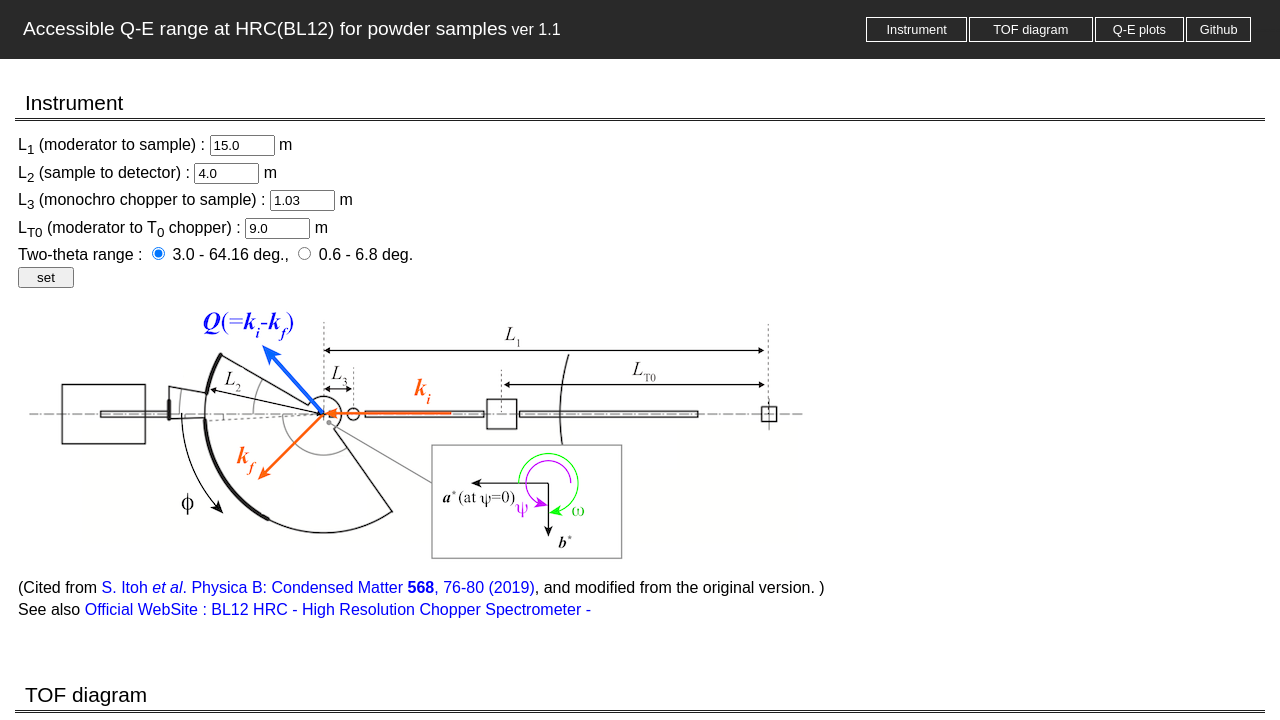
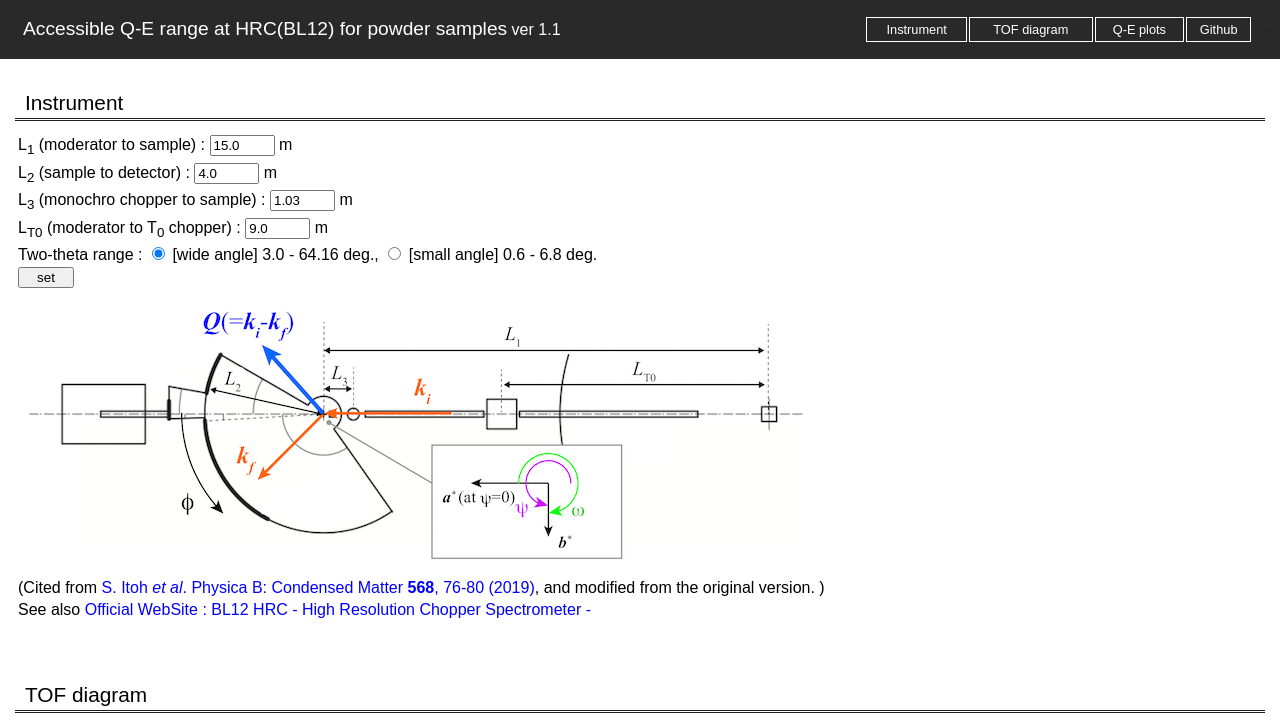
Before and after one commit to taro-nakajima/acccessible-qe-range-hrc-powder, a plain HTML site: page index.html in a window 1280 px wide. Shown: the top 720 px of the page. Drawn offline with Linux system fonts and the light colour scheme.

Commit message:
Update index.html

```diff
--- a/index.html
+++ b/index.html
@@ -42,7 +42,7 @@
             L<sub>3</sub> (monochro chopper to sample) : <input type="text" size="5" id="input_L3" value="1.03"> m <br />
             L<sub>T0</sub> (moderator to T<sub>0</sub> chopper) : <input type="text" size="5" id="input_LT0" value="9.0"> m <br />
             Two-theta range :
-            <input type="radio" name="DetType" id="WideAngleDet" checked><label target="freeRot"> 3.0 -  64.16 deg.</label>, <input type="radio" name="DetType" id="SmallAngleDet"><label target="freeRot"> 0.6 - 6.8 deg. </label><br />
+            <input type="radio" name="DetType" id="WideAngleDet" checked><label target="freeRot"> [wide angle] 3.0 -  64.16 deg.</label>, <input type="radio" name="DetType" id="SmallAngleDet"><label target="freeRot"> [small angle] 0.6 - 6.8 deg. </label><br />
             <input type="button" value="   set   " onclick="draw()"/><br />
             <img src="HRC_layout_v7.png"><br />
             (Cited from <a href="https://doi.org/10.1016/j.physb.2018.11.059" target="_blank">S. Itoh <i>et al</i>. Physica B: Condensed Matter <b>568</b>, 76-80 (2019)</a>, and modified from the original version. )<br />
```
